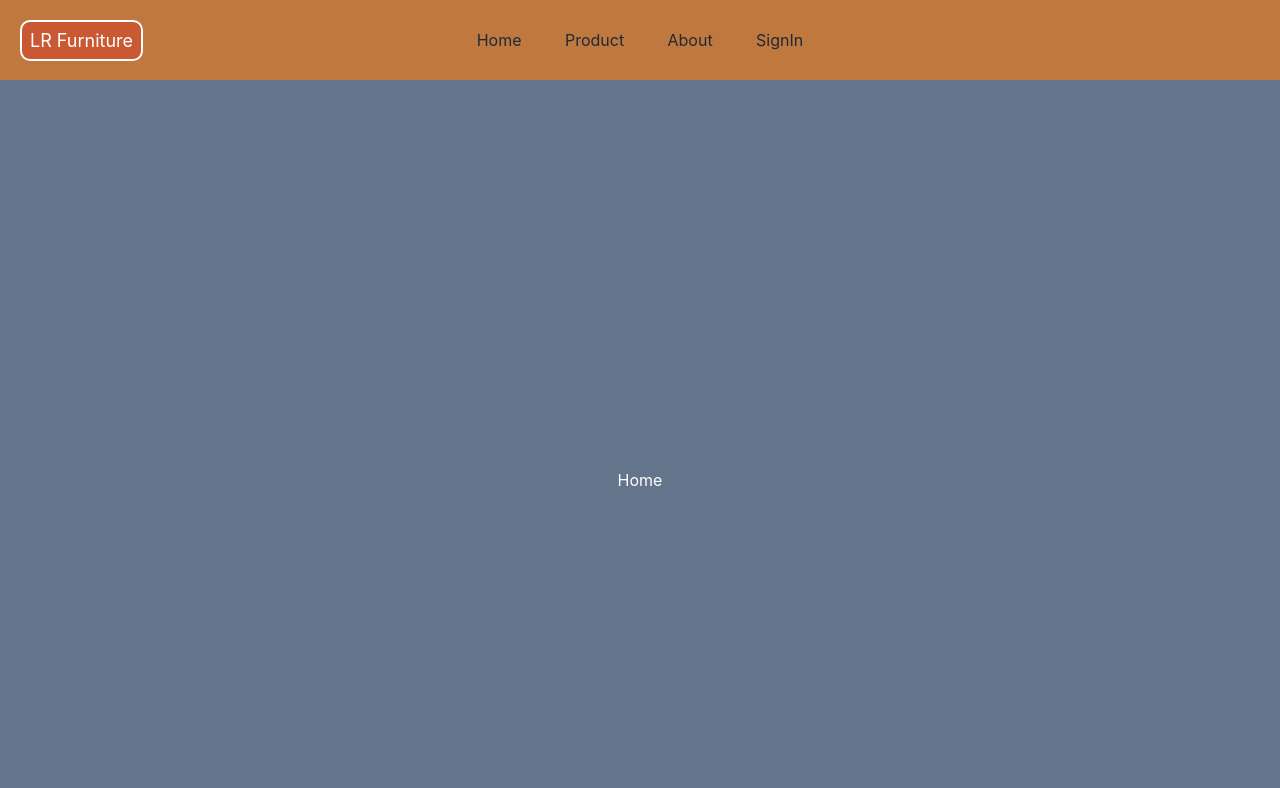
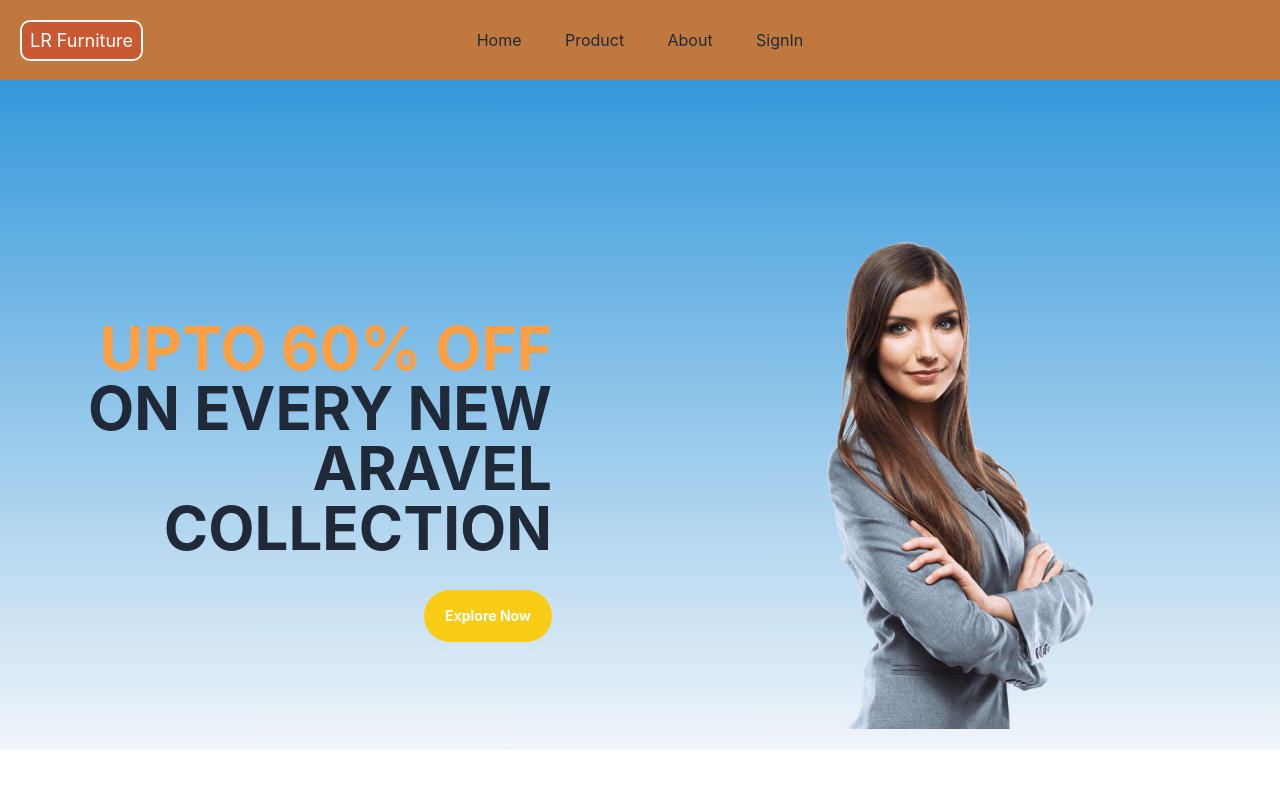
Before and after one commit to LiponRoy/lotus-e-shop-frontend, a React (Create React App) app: page / in a window 1280 px wide. Shown: the top 788 px of the page. Built offline with nearby package versions, Linux system fonts and the light colour scheme.

Commit message:
adding image on top banner

```diff
--- a/src/components/Hero.js
+++ b/src/components/Hero.js
@@ -1,7 +1,29 @@
 import React from 'react';
 
 function Hero() {
-	return <div>Hero</div>;
+	return (
+		<div>
+			<div className='h-[470px] md:h-[670px] w-full grid grid-cols-1 md:grid-cols-2 bg-gradient-to-b from-[#3498DB] to-slate-100'>
+				<div className='h-screen w-full flex flex-col justify-center items-center text-6xl text-right font-bold'>
+					<div className='flex justify-center items-center'>
+						<div className='flex flex-col justify-center items-end text-4xl md:text-6xl'>
+							<span className=' text-[#FF9F43]'>UPTO 60% OFF</span>
+							<span>ON EVERY NEW</span>
+							<span>ARAVEL</span>
+							<span>COLLECTION</span>
+							<a class='w-32  text-white text-sm text-center bg-yellow-400 p-2 py-4 px-4 mt-8 rounded-full'>Explore Now</a>
+						</div>
+						<div className='md:hidden textPart h-screen w-full flex flex-col justify-center items-center'>
+							<img className='w-[50%]' src='/img/lady.png' alt='no imag' />
+						</div>
+					</div>
+				</div>
+				<div className='textPart h-screen w-full hidden md:flex flex-col justify-center items-center'>
+					<img className='w-[42%]' src='/img/lady.png' alt='no imag' />
+				</div>
+			</div>
+		</div>
+	);
 }
 
 export default Hero;
--- a/src/pages/Home.js
+++ b/src/pages/Home.js
@@ -1,11 +1,10 @@
 import React from 'react';
+import Hero from '../components/Hero';
 
 const Home = () => {
 	return (
-		<div className='w-full h-screen flex justify-center items-center bg-slate-500'>
-			<div className=' text-white'>
-				<span>Home</span>
-			</div>
+		<div>
+			<Hero></Hero>
 		</div>
 	);
 };
```
